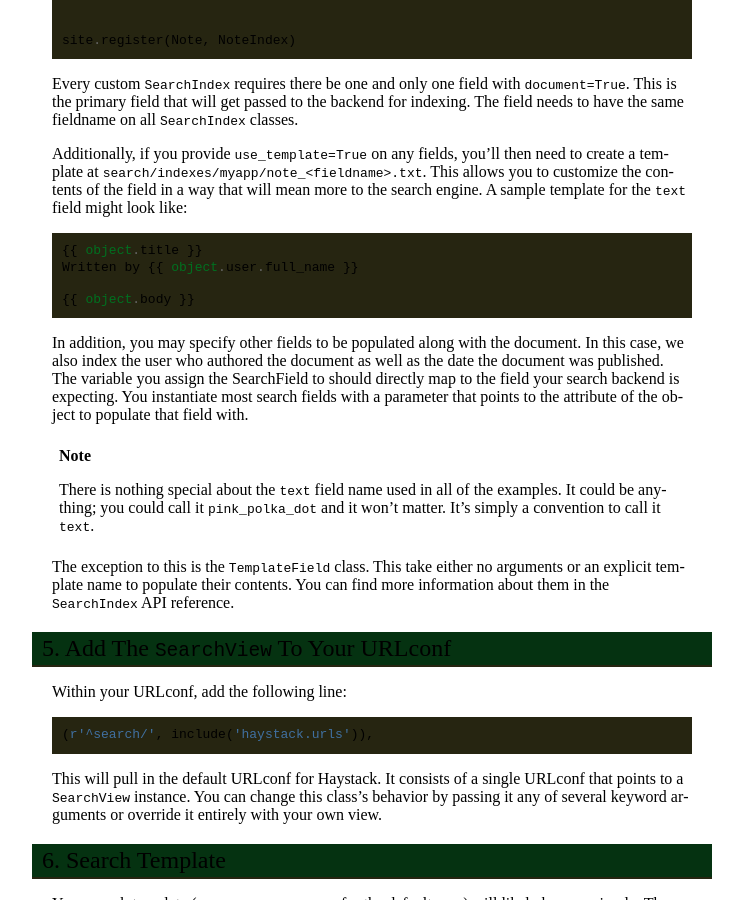
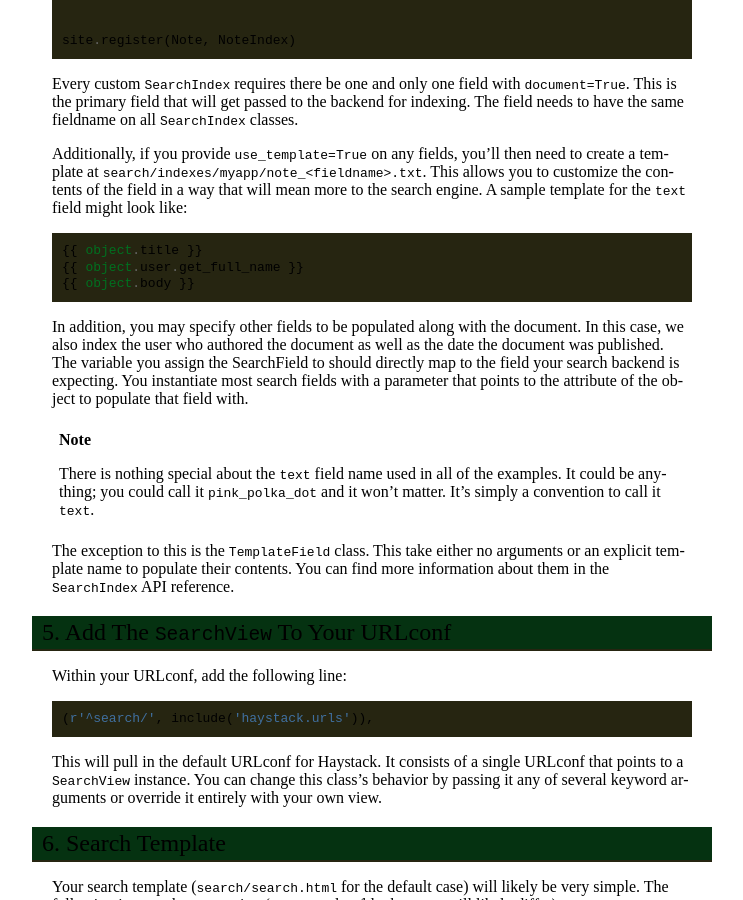
Before and after one commit to django-haystack/django-haystack, a Sphinx documentation site: the page built from docs/tutorial.rst, in a window 1280 px wide and 900 px high, scrolled down 3072 px. Shown: the whole window, without its empty margins (138-881 px from the left). Built offline with Sphinx 7.4.7, drawn with Linux system fonts in a browser that asks for light colours; a style sheet for code colours, icons or effects is not loaded.

Commit message:
Fixed sample template in the documentation. Thanks to lemonad for pointing this out.

```diff
--- a/docs/tutorial.rst
+++ b/docs/tutorial.rst
@@ -180,8 +180,7 @@ allows you to customize the contents of the field in a way that will mean more
 to the search engine. A sample template for the ``text`` field might look like::
 
     {{ object.title }}
-    Written by {{ object.user.full_name }}
-
+    {{ object.user.get_full_name }}
     {{ object.body }}
 
 In addition, you may specify other fields to be populated along with the
```
